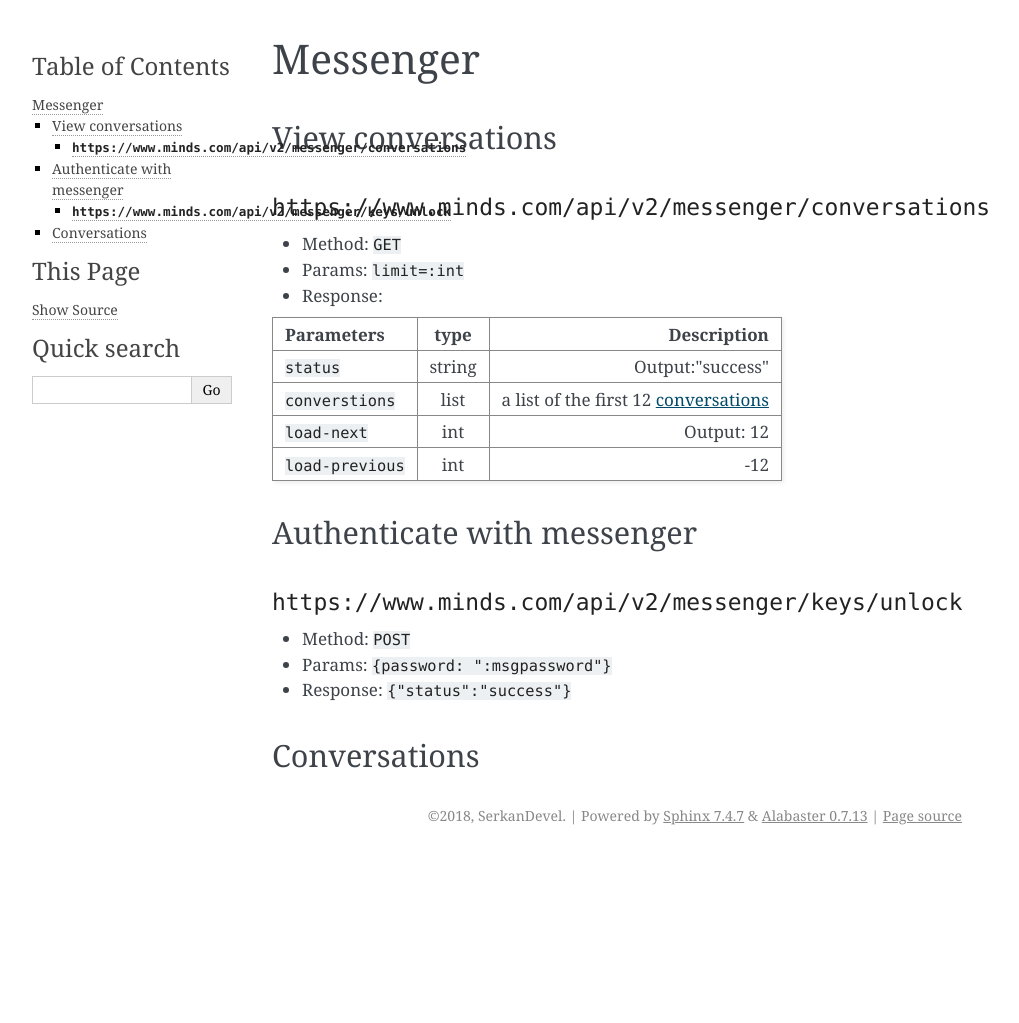
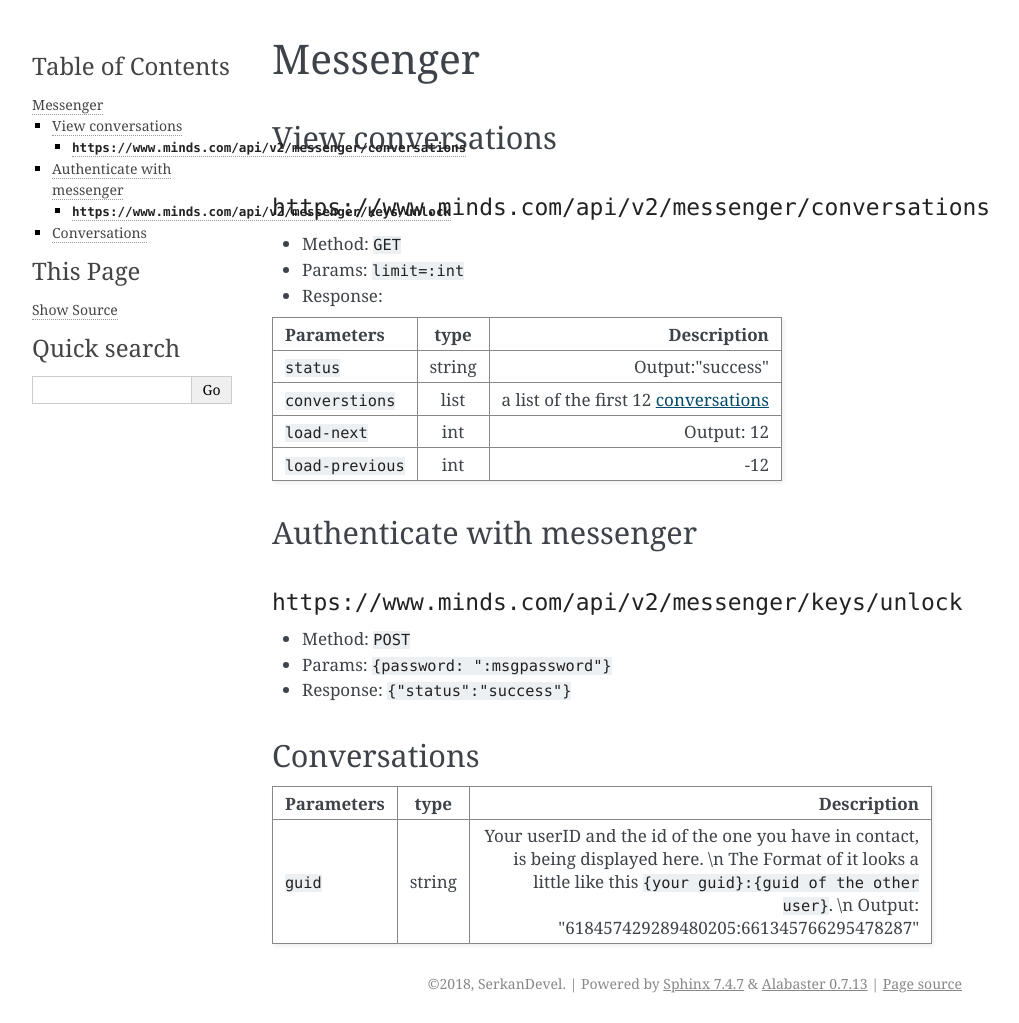
Before and after one commit to Serkan-devel/Illuminaten-schnittstelle, a Sphinx documentation site: the page built from docs/messenger.md, in a window 1280 px wide. Shown: the whole page, without its empty margins (148-1167 px from the left). Built offline with Sphinx 7.4.7, drawn with Linux system fonts in a browser that asks for light colours; before the commit the page ends 900 px from its top, so only the background shows below that.

Commit message:
begin documenting messenger/conversations

```diff
--- a/docs/messenger.md
+++ b/docs/messenger.md
@@ -22,3 +22,7 @@
 
 
 ### Conversations
+
+| Parameters | type | Description |
+| --- |:---:|---:|
+| `guid` | string | Your userID and the id of the one you have in contact, is being displayed here. \n The Format of it looks a little like this `{your guid}:{guid of the other user}`. \n Output: "618457429289480205:661345766295478287" |
```
